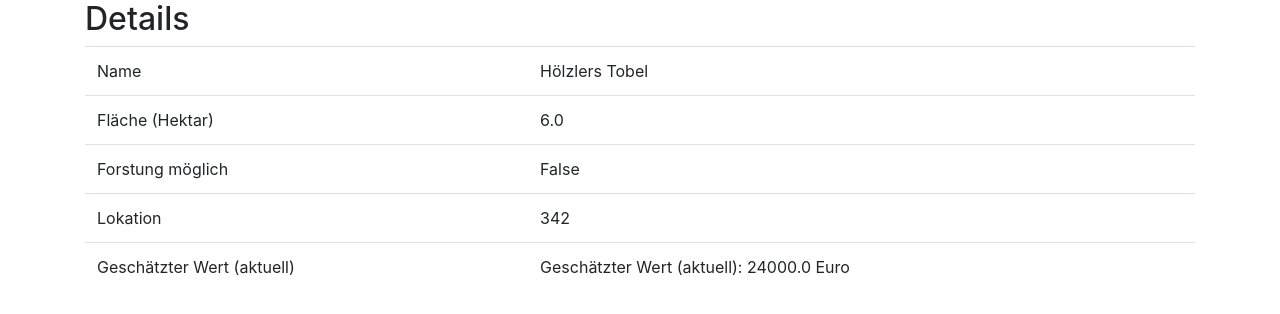
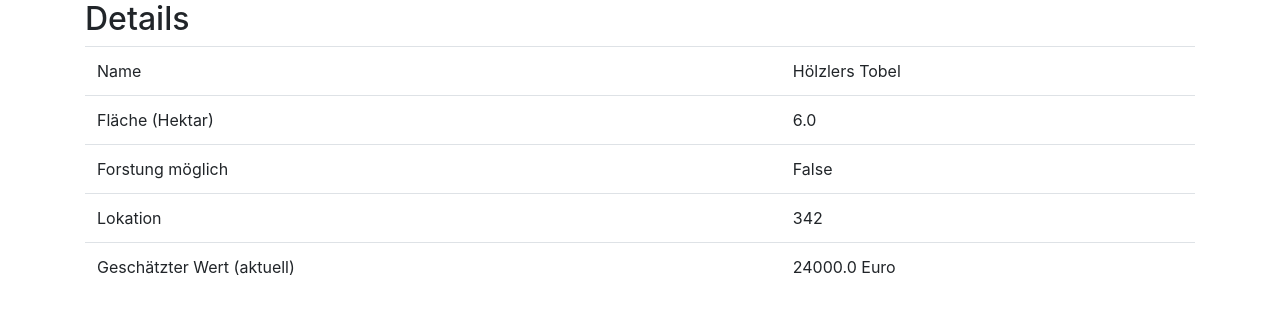
Before and after one commit to wnhrt/waldcheck24, a Flask app: page /wald/1 in a window 1280 px wide. Shown: the part 56-370 px from the top of the page. Run offline with Flask 2, Linux system fonts and the light colour scheme; data comes from the database, SQL or seed files in the repository; some libraries are stand-ins or nearby versions.

Commit message:
fixed bug

```diff
--- a/waldcheck24/templates/wald/details.html
+++ b/waldcheck24/templates/wald/details.html
@@ -9,7 +9,6 @@
 -->
 <div class="container">
 	<h2>Details </h2>
-
 	<table class="table">
 		<tbody>
 		  <tr>
@@ -36,7 +35,7 @@
 		  {%endif%}
 		  {% if wald.forstung == False %}
 			<td>Geschätzter Wert (aktuell)</td>
-		  	<td>Geschätzter Wert (aktuell): {{ wald.flaeche * 4000 }} Euro</td>
+		  	<td>{{ wald.flaeche * 4000 }} Euro</td>
 	  	  {%endif%}
 
 		</tbody>
```
